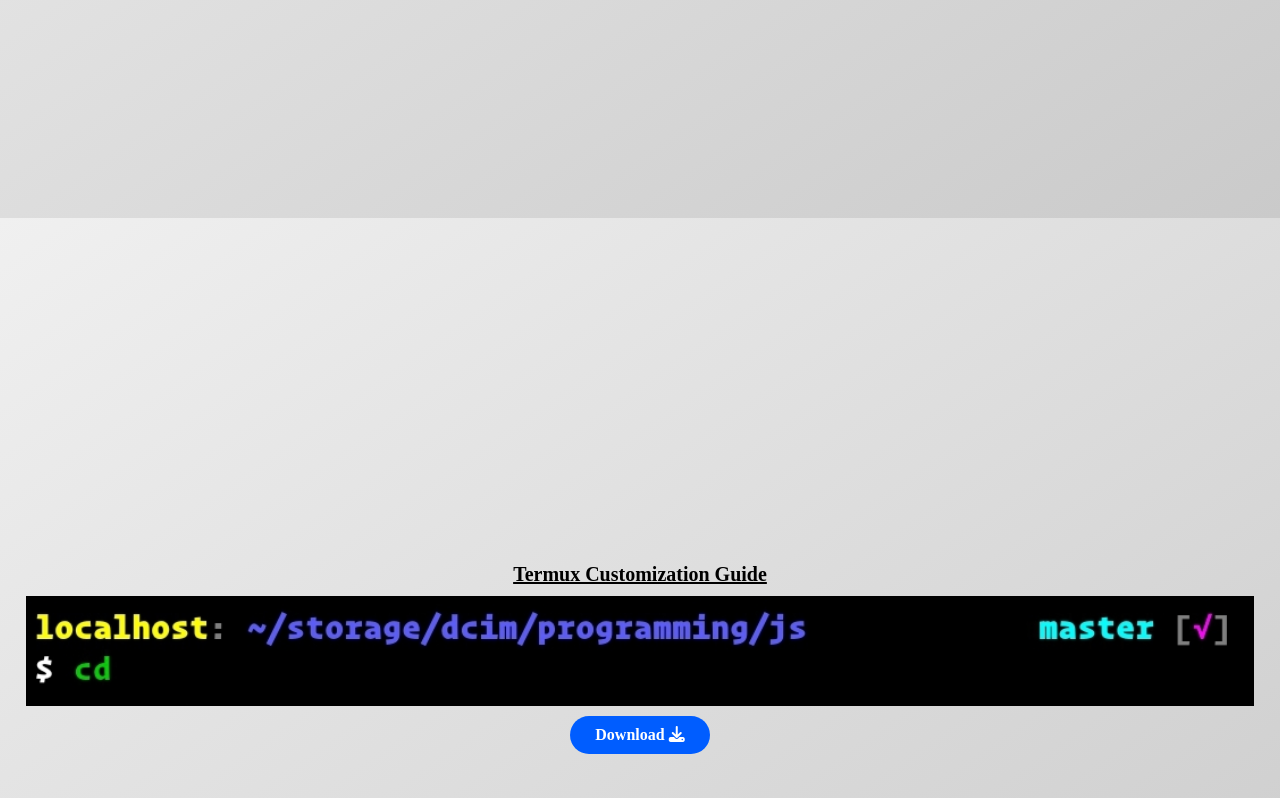
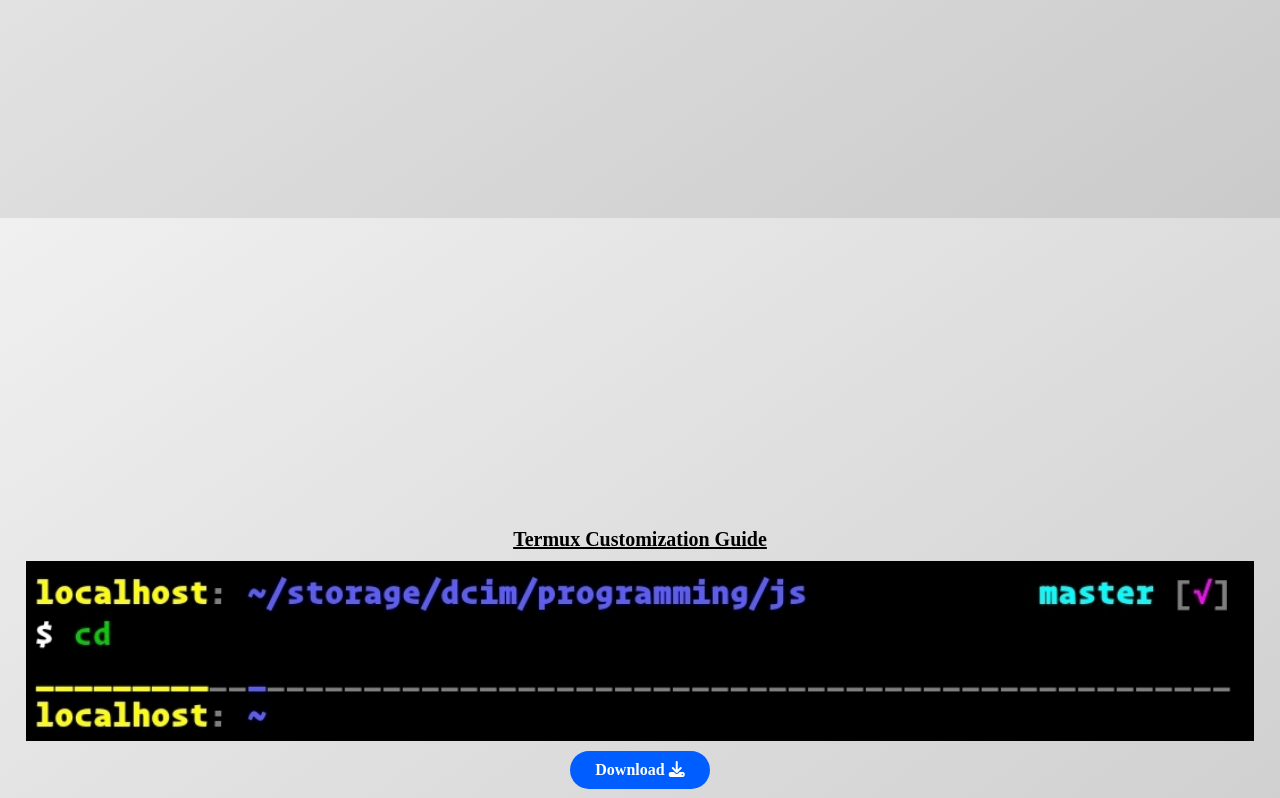
Before and after one commit to JaberChowdhury/newsite, a plain HTML site: page index.html in a window 1280 px wide. Shown: the part 2342-3140 px from the top of the page. Drawn offline with Linux system fonts and the light colour scheme; a web font is replaced by a local one.

Commit message:
Test origin

```diff
--- a/Home/style.css
+++ b/Home/style.css
@@ -409,7 +409,7 @@ section {
 }
 .photo {
   width: 96%;
-  height: 110px;
+  height: 180px;
   position: relative;
   margin: 10px auto;
   border: 1px solid black;
```
